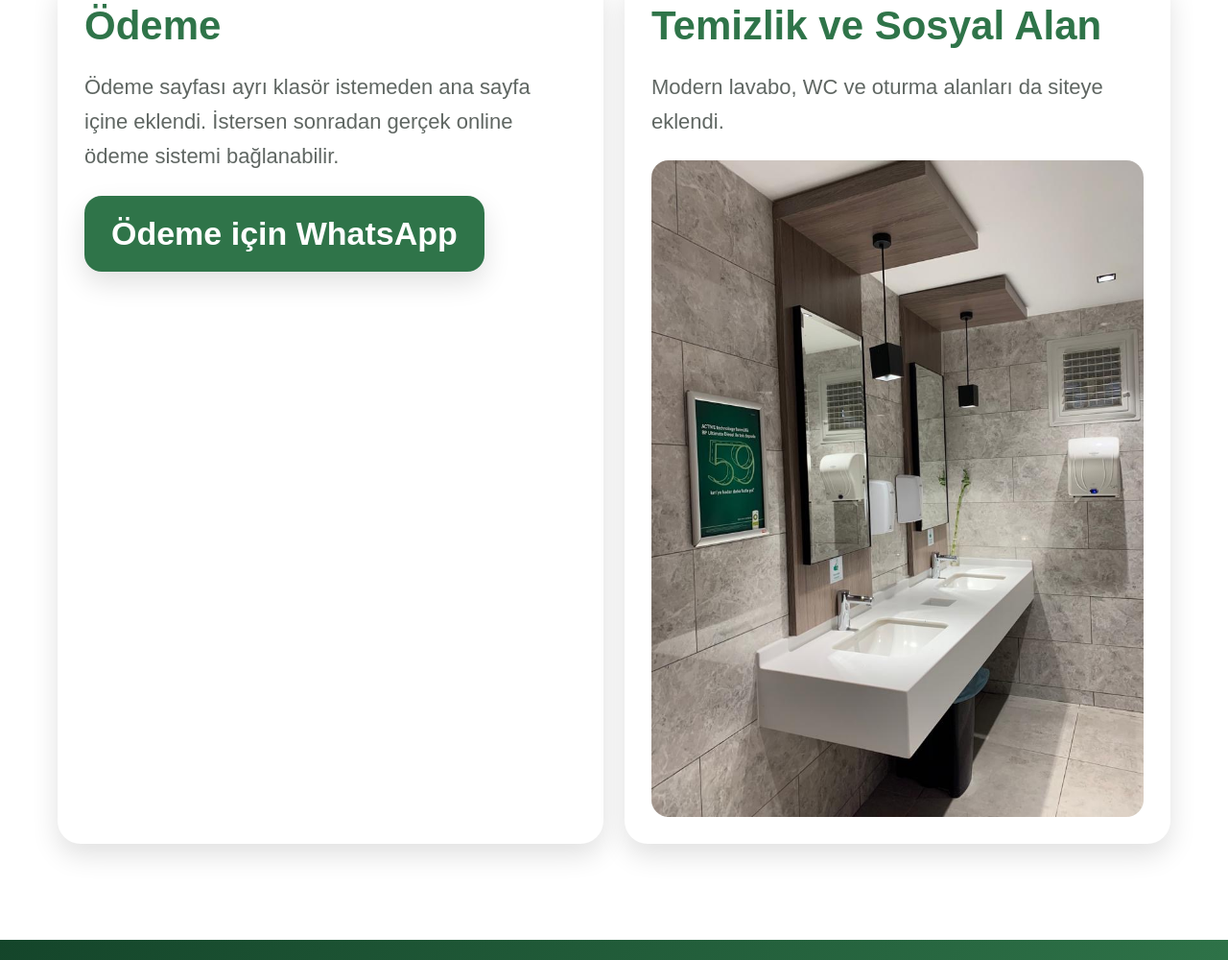
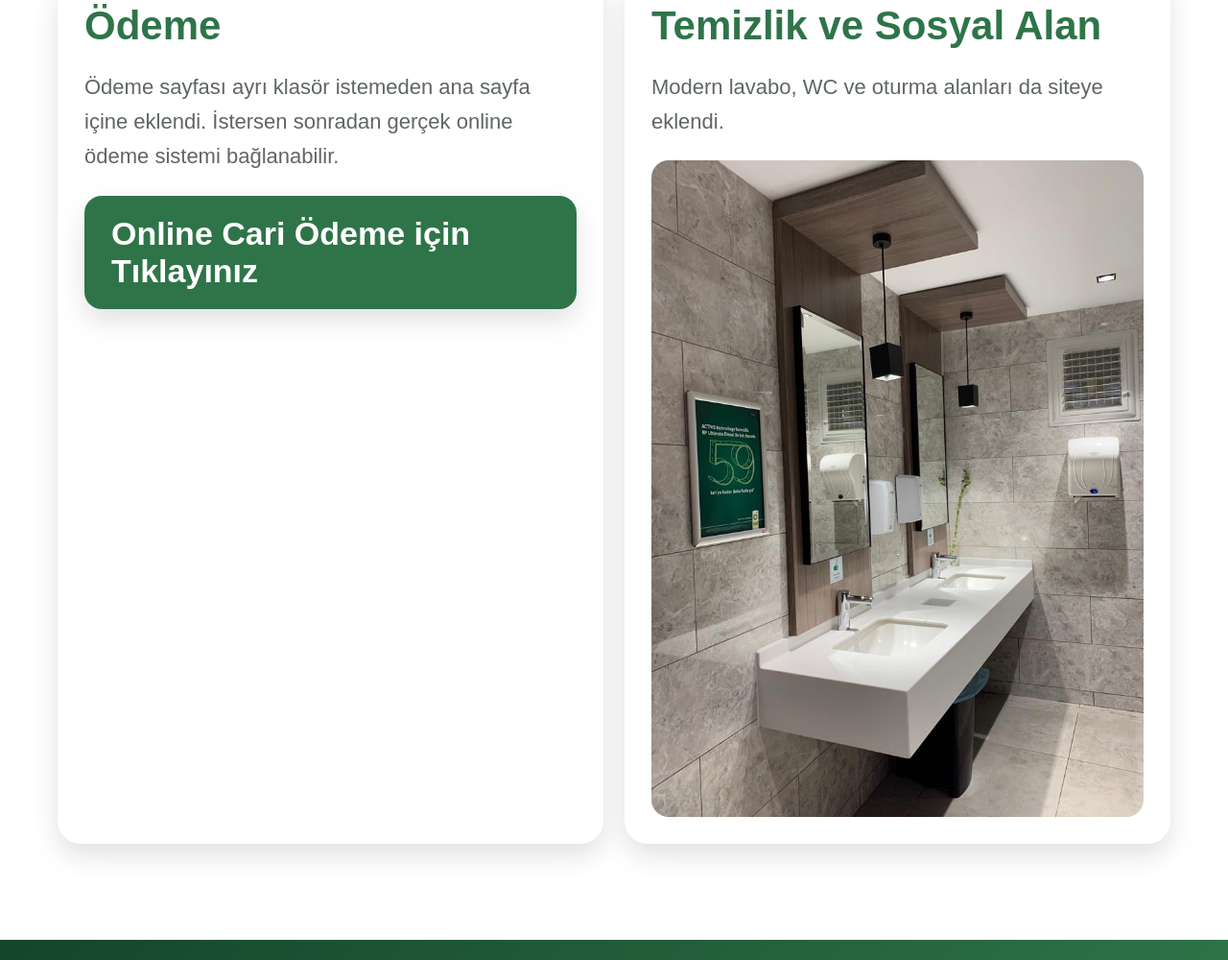
Before and after one commit to dirican005-bot/Turhanpetrol, a plain HTML site: page index.html in a window 1280 px wide. Shown: the part 4219-5219 px from the top of the page at 96% size. Drawn offline with Linux system fonts and the light colour scheme.

Commit message:
Update index.html

```diff
--- a/index.html
+++ b/index.html
@@ -154,7 +154,7 @@
 
   <section class="section" id="odeme">
     <div class="container two-col">
-      <div class="info"><h3>Ödeme</h3><p>Ödeme sayfası ayrı klasör istemeden ana sayfa içine eklendi. İstersen sonradan gerçek online ödeme sistemi bağlanabilir.</p><a class="btn green" href="https://wa.me/905336970531" target="_blank">Ödeme için WhatsApp</a></div>
+      <div class="info"><h3>Ödeme</h3><p>Ödeme sayfası ayrı klasör istemeden ana sayfa içine eklendi. İstersen sonradan gerçek online ödeme sistemi bağlanabilir.</p><a class="btn green" href="turhanpetol.com/odeme" target="_blank">Online Cari Ödeme için Tıklayınız</a></div>
       <div class="info"><h3>Temizlik ve Sosyal Alan</h3><p>Modern lavabo, WC ve oturma alanları da siteye eklendi.</p><img src="wc-1.jpeg" alt="Lavabo alanı"></div>
     </div>
   </section>
```
